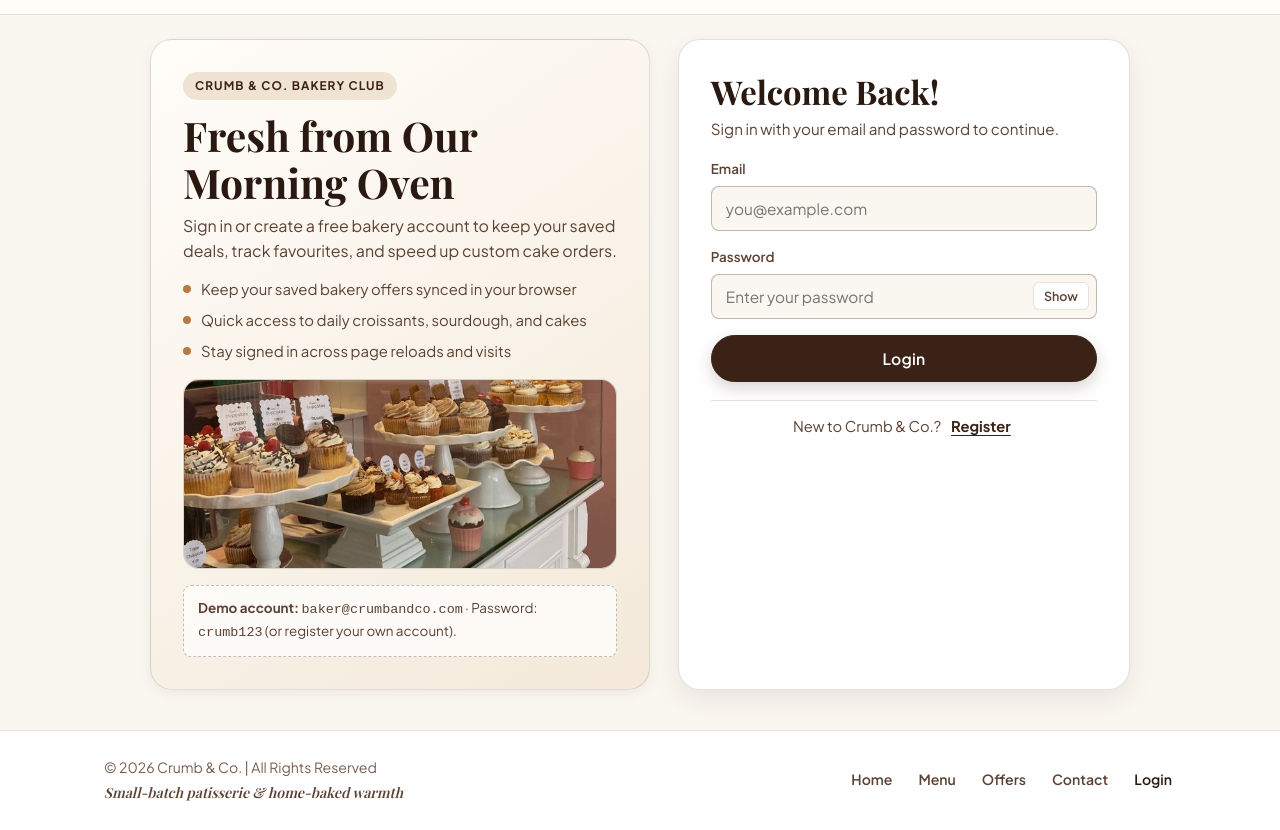
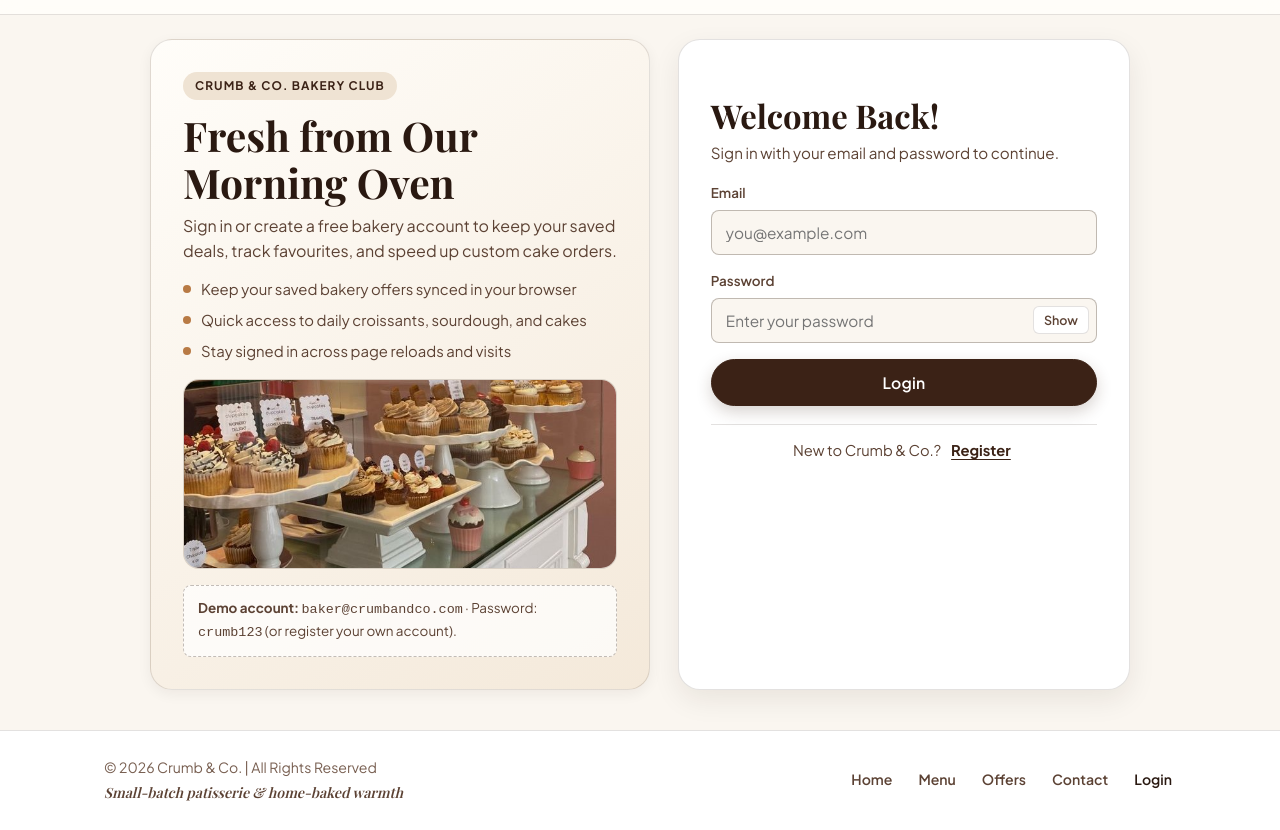
Before and after one commit to rutabaa/SE-C_Group09_CrumbAndCo, a plain HTML site: page pages/login.html in a window 1280 px wide. Shown: the part 60-890 px from the top of the page. Drawn offline with nearby package versions, Linux system fonts and the light colour scheme; a web font is replaced by a local one.

Commit message:
welcome heading

```diff
--- a/pages/login.html
+++ b/pages/login.html
@@ -112,7 +112,7 @@
           <!-- State 1: Login Page -->
           <section id="state-login" class="auth-state" aria-labelledby="login-heading">
             <div class="auth-state-header">
-              <h2 id="login-heading" class="auth-title">Welcome Back!</h2>
+              <h2 id="login-heading" class="auth-title" style="margin-top: 24px !important;">Welcome Back!</h2>
               <p class="auth-subtitle">Sign in with your email and password to continue.</p>
             </div>
 
```
